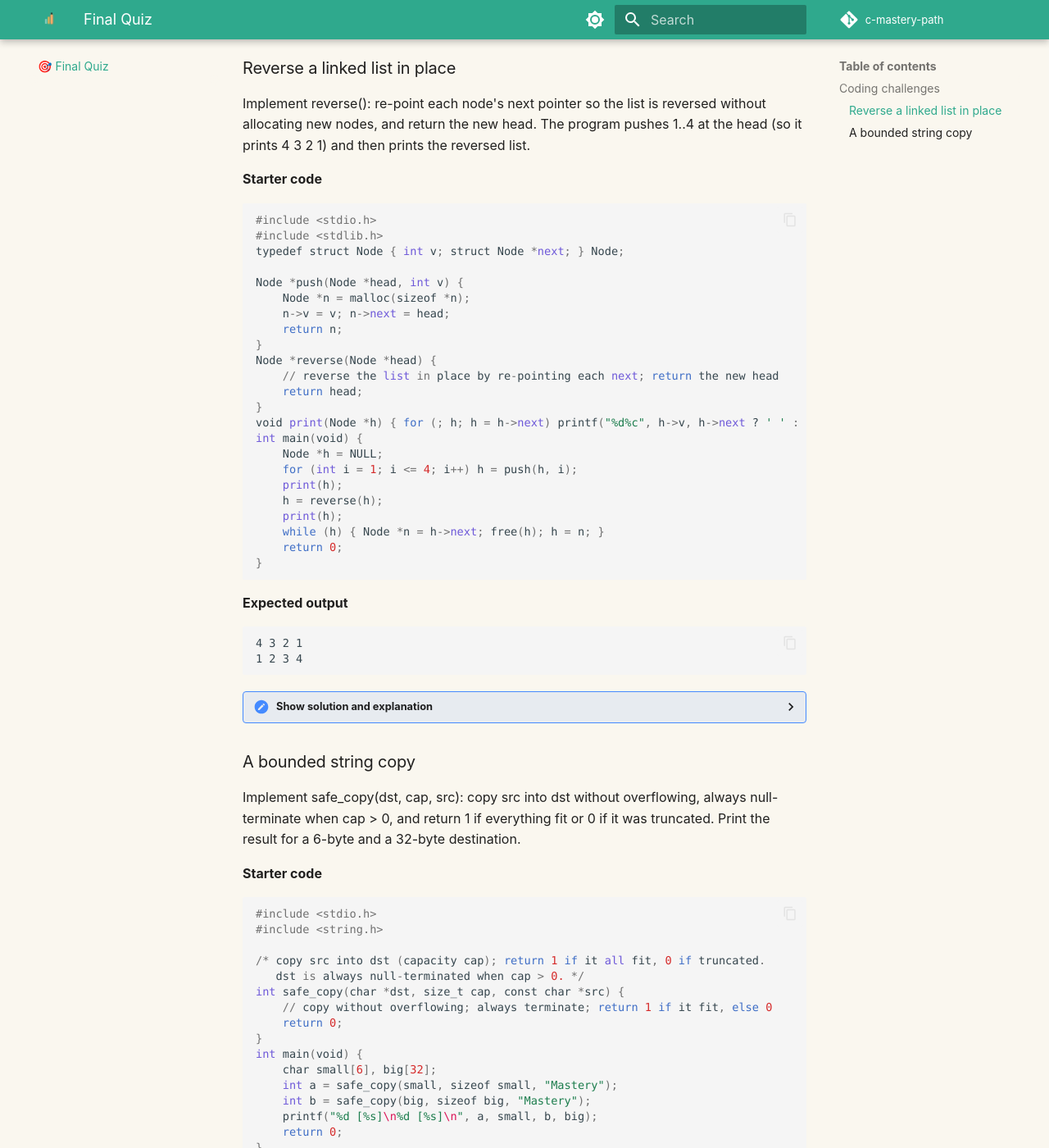
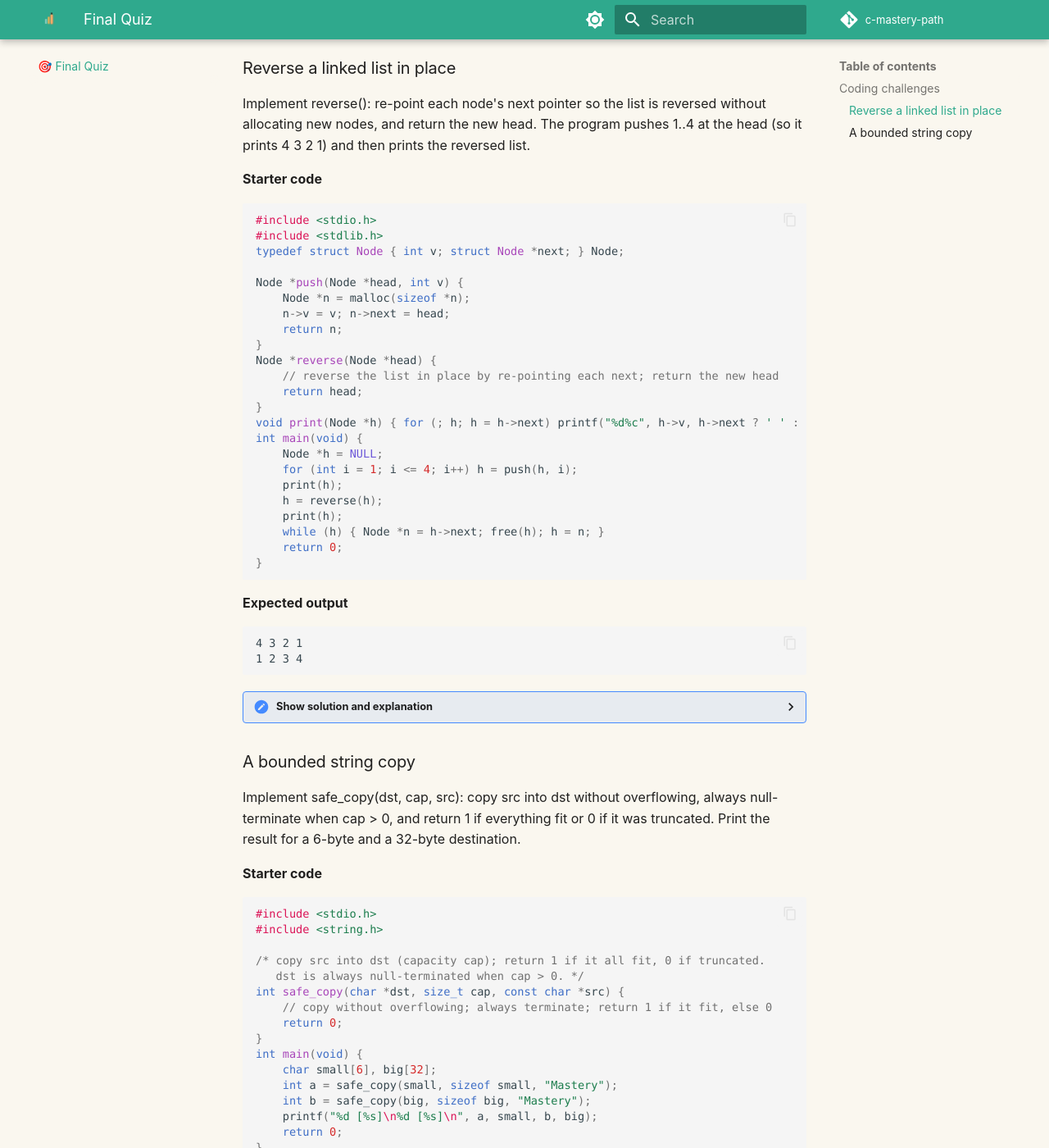
Before and after one commit to SIGILIPELLI/c-mastery-path, an MkDocs documentation site: the page built from docs/quiz.md, in a window 1280 px wide and 1400 px high, scrolled down 7925 px. Shown: the whole window at 82% size. Built offline with MkDocs 1.6.1 and Material for MkDocs 9.7.7, drawn with Linux system fonts in a browser that asks for light colours; comment, search, counter and statistics services are not loaded.

Commit message:
Quiz page: C syntax highlighting
Co-Authored-By: Claude Sonnet 5.5 <noreply@anthropic.com>

````diff
--- a/docs/quiz.md
+++ b/docs/quiz.md
@@ -245,7 +245,7 @@ Implement reverse(): re-point each node's next pointer so the list is reversed w
 
 **Starter code**
 
-```python
+```c
 #include <stdio.h>
 #include <stdlib.h>
 typedef struct Node { int v; struct Node *next; } Node;
@@ -320,7 +320,7 @@ Implement safe_copy(dst, cap, src): copy src into dst without overflowing, alway
 
 **Starter code**
 
-```python
+```c
 #include <stdio.h>
 #include <string.h>
 
````
